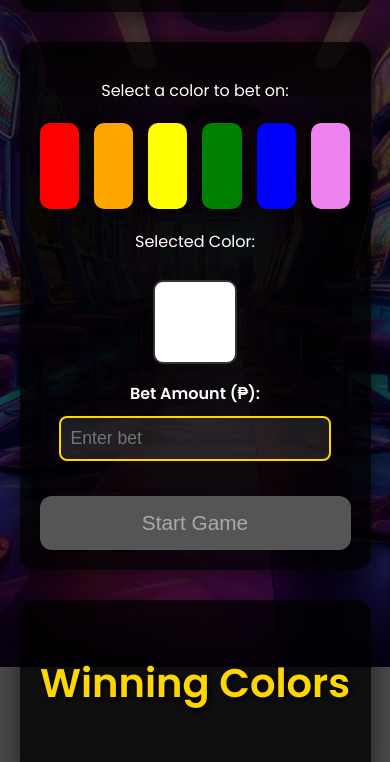
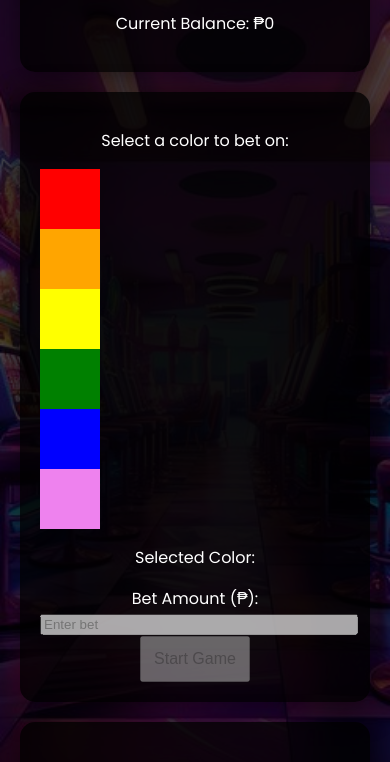
Before and after one commit to shanxwesley/colorgame, a plain HTML site: page index.html in a window 390 px wide. Shown: the part 177-939 px from the top of the page. Drawn offline with Linux system fonts and the light colour scheme.

Commit message:
Update index.html

```diff
--- a/index.html
+++ b/index.html
@@ -13,10 +13,10 @@
     display: flex;
     justify-content: center;
     align-items: center;
-      height: 100vh;
+    min-height: 100vh; /* Allow content to grow */
     background: linear-gradient(135deg, #1e2a47, #2c3e50);
     color: #fff;
-      overflow: hidden;
+    overflow-x: hidden; /* Prevent horizontal scrolling */
     background: url('bgto.jpg') no-repeat center center / cover;
   }
 
@@ -34,11 +34,6 @@
     animation: fadeIn 1s ease-in-out;
   }
 
-    @keyframes fadeIn {
-      0% { opacity: 0; }
-      100% { opacity: 1; }
-    }
-
   .section {
     flex: 1;
     min-width: 280px;
@@ -51,147 +46,44 @@
     transition: transform 0.3s ease, box-shadow 0.3s ease;
   }
 
-    .section:hover {
-      transform: translateY(-10px);
-      box-shadow: 0 10px 40px rgba(0, 0, 0, 0.7);
+  /* Responsive Design */
+  @media (max-width: 768px) {
+    .container {
+      flex-direction: column;
+      gap: 20px;
     }
 
-    h1, h2 {
-      font-size: 2.5rem;
-      color: #ffd700;
-      text-shadow: 2px 2px 6px #000;
-      margin-bottom: 20px;
-      animation: slideIn 1s ease-out;
+    button {
+      font-size: 1.1rem; /* Adjust button size */
+      padding: 12px; /* Adjust padding */
+    }
   }
 
-    @keyframes slideIn {
-      0% { transform: translateY(-50px); opacity: 0; }
-      100% { transform: translateY(0); opacity: 1; }
-    }
-
-    label {
-      font-weight: 600;
-      display: block;
-      margin-bottom: 10px;
+  @media (max-width: 480px) {
+    h1, h2 {
+      font-size: 1.8rem; /* Adjust header size */
     }
 
     input {
-      padding: 10px;
-      font-size: 1.1rem;
-      border: 2px solid #ffd700;
-      border-radius: 8px;
-      width: 80%; /* Adjusted width */
-      margin-bottom: 15px;
-      background: rgba(255, 255, 255, 0.1);
-      color: #fff;
-      transition: all 0.3s ease;
+      width: 100%; /* Full width for inputs */
     }
 
-    input:focus {
-      border-color: #ffcc00;
-      outline: none;
-    }
-
-    #color-boxes {
-      display: flex;
-      justify-content: space-between;
-      gap: 15px;
-      margin: 20px 0;
-      transition: transform 0.3s ease;
+    button {
+      font-size: 1rem; /* Smaller font for smaller screens */
     }
 
     .color-box {
-      width: 80px;
-      height: 80px;
-      cursor: pointer;
-      border-radius: 10px;
-      border: 3px solid transparent;
-      transition: transform 0.3s, border-color 0.3s;
-      box-shadow: 0 0 15px rgba(0, 0, 0, 0.5);
-    }
-
-    .color-box:hover {
-      transform: scale(1.1);
-      box-shadow: 0 0 20px rgba(0, 0, 0, 0.8);
-    }
-
-    .selected {
-      border-color: #ffd700;
-      box-shadow: 0 0 20px #ffd700;
-    }
-
-    #selected-color {
-      display: inline-block;
-      width: 80px;
-      height: 80px;
-      background-color: white;
-      border: 2px solid #333;
-      border-radius: 10px;
-      margin: 10px auto;
-      box-shadow: 0 0 15px rgba(0, 0, 0, 0.3);
-    }
-
-    button {
-      font-size: 1.3rem;
-      padding: 15px;
-      background: #ffd700;
-      color: #000;
-      border: none;
-      border-radius: 12px;
-      cursor: pointer;
-      transition: all 0.3s ease;
-      margin-top: 20px;
-      width: 100%;
-    }
-
-    button:disabled {
-      background: #555;
-      color: #aaa;
-      cursor: not-allowed;
-    }
-
-    button:hover:not(:disabled) {
-      background: #ffcc00;
-      transform: translateY(-5px);
-    }
-
-    #generated-colors-container {
-      display: flex;
-      justify-content: space-between;
-      gap: 20px;
-      margin: 20px 0;
-      animation: fadeInUp 0.8s ease-out;
-    }
-
-    @keyframes fadeInUp {
-      0% { opacity: 0; transform: translateY(20px); }
-      100% { opacity: 1; transform: translateY(0); }
+      width: 60px; /* Adjust size of color boxes */
+      height: 60px;
     }
 
     .generated-color {
-      width: 80px;
-      height: 80px;
-      border-radius: 12px;
-      background: gray;
-      transition: transform 0.3s;
+      width: 60px; /* Adjust size of generated colors */
+      height: 60px;
     }
-
-    .generated-color:hover {
-      transform: scale(1.1);
-      box-shadow: 0 0 10px rgba(0, 0, 0, 0.6);
-    }
-
-    #result {
-      font-size: 1.5rem;
-      font-weight: 600;
-      color: #ffd700;
-      margin-top: 20px;
-    }
-
-    #current-balance {
-      font-weight: 600;
   }
 </style>
+
 </head>
 <body>
   <div class="container">
```
Lines whose indentation alone changed are shown as unchanged.
